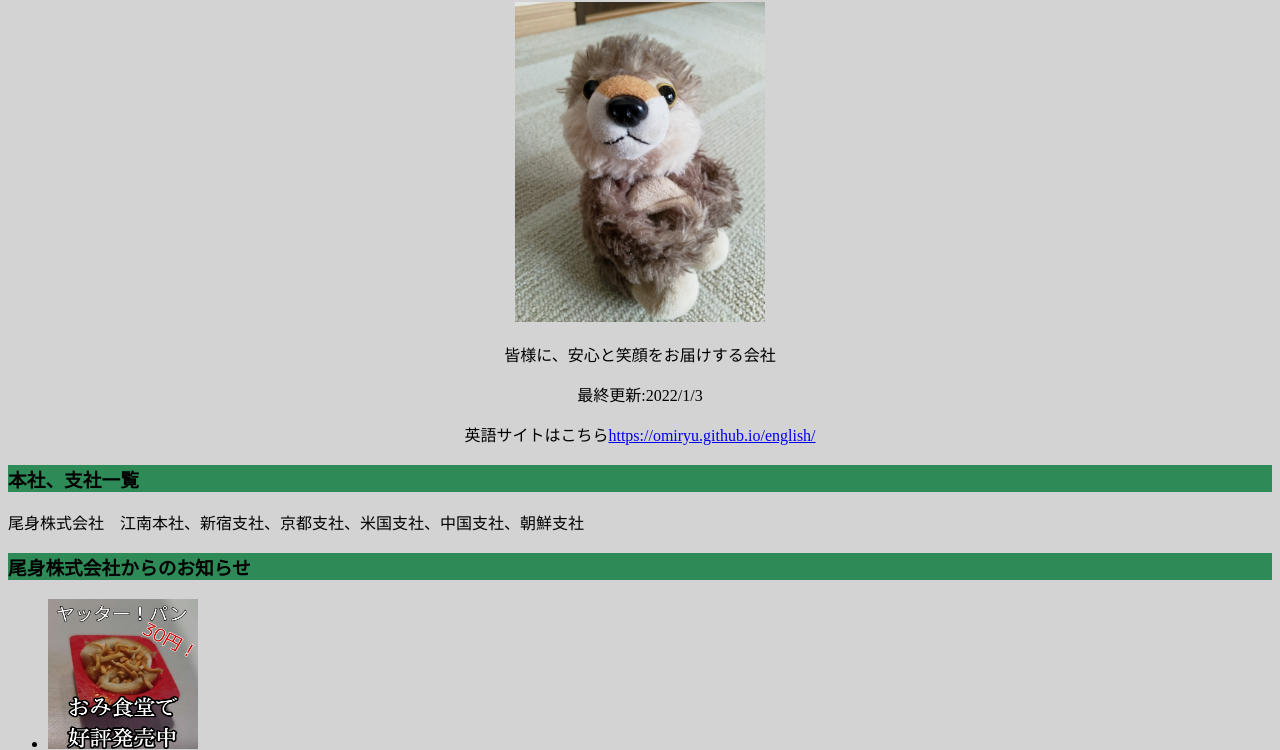
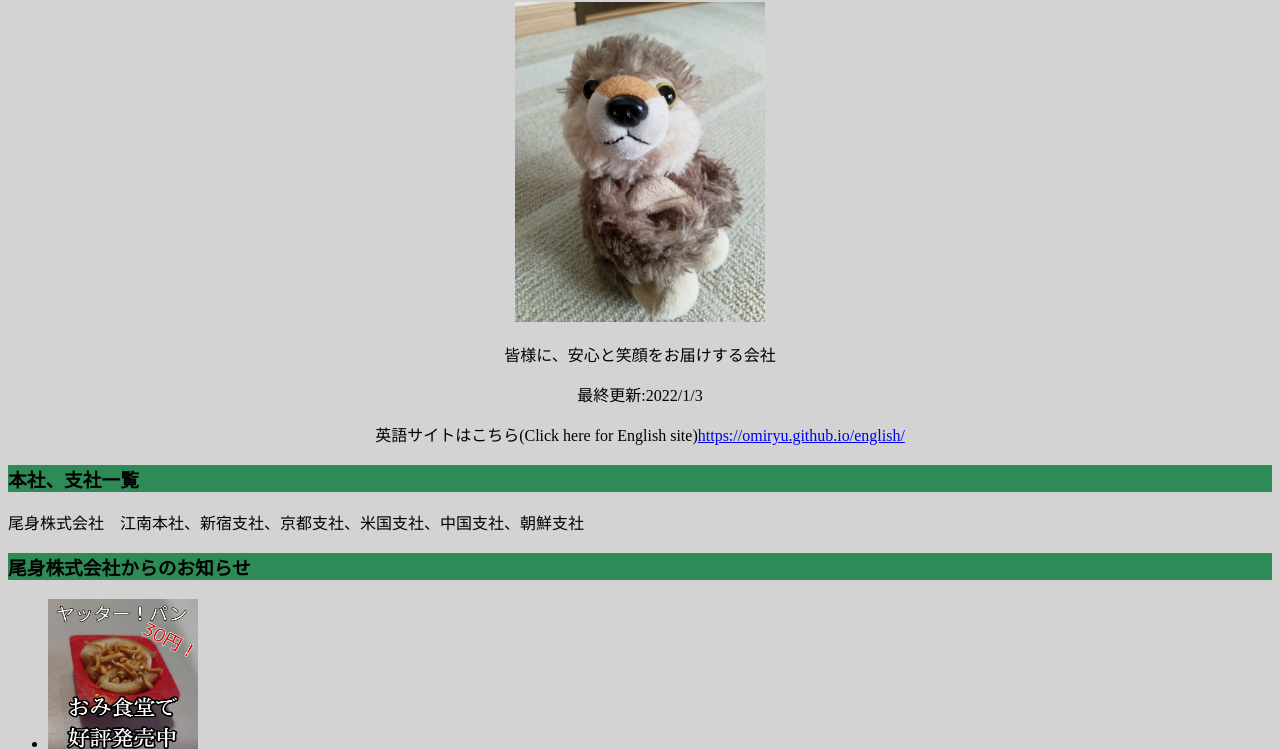
Before and after one commit to Omi-Co-Ltd/member, a plain HTML site: page index.html in a window 1280 px wide. Shown: the part 87-837 px from the top of the page. Drawn offline with Linux system fonts and the light colour scheme.

Commit message:
Update index.html

```diff
--- a/index.html
+++ b/index.html
@@ -27,7 +27,7 @@
 <p class="omitop">
 最終更新:2022/1/3
 </p>
-<p class="omitop">英語サイトはこちら<a href="https://omiryu.github.io/english/">https://omiryu.github.io/english/</a>
+<p class="omitop">英語サイトはこちら(Click here for English site)<a href="https://omiryu.github.io/english/">https://omiryu.github.io/english/</a></p>
 <h3 class="koumoku">
 本社、支社一覧
 </h3>
```
